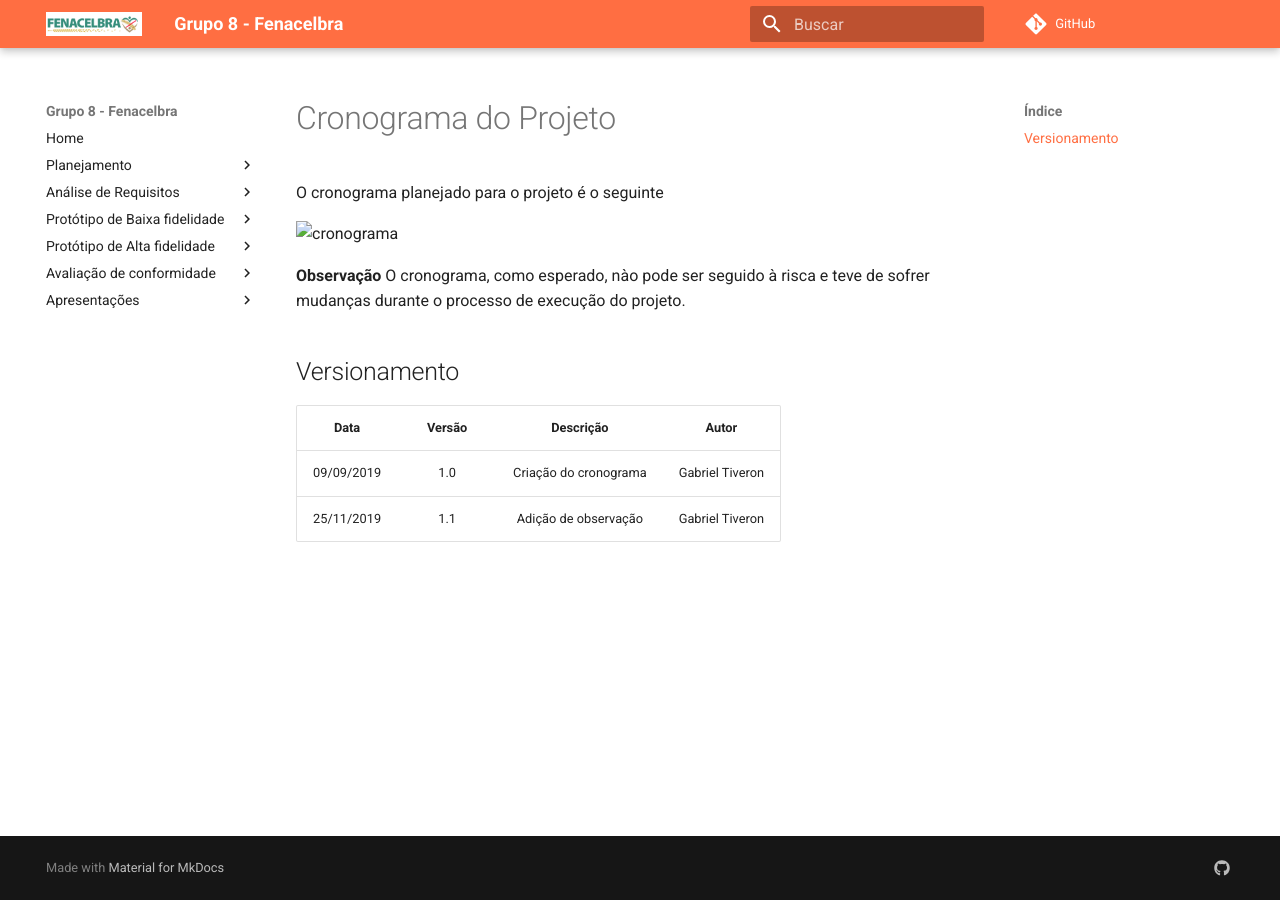
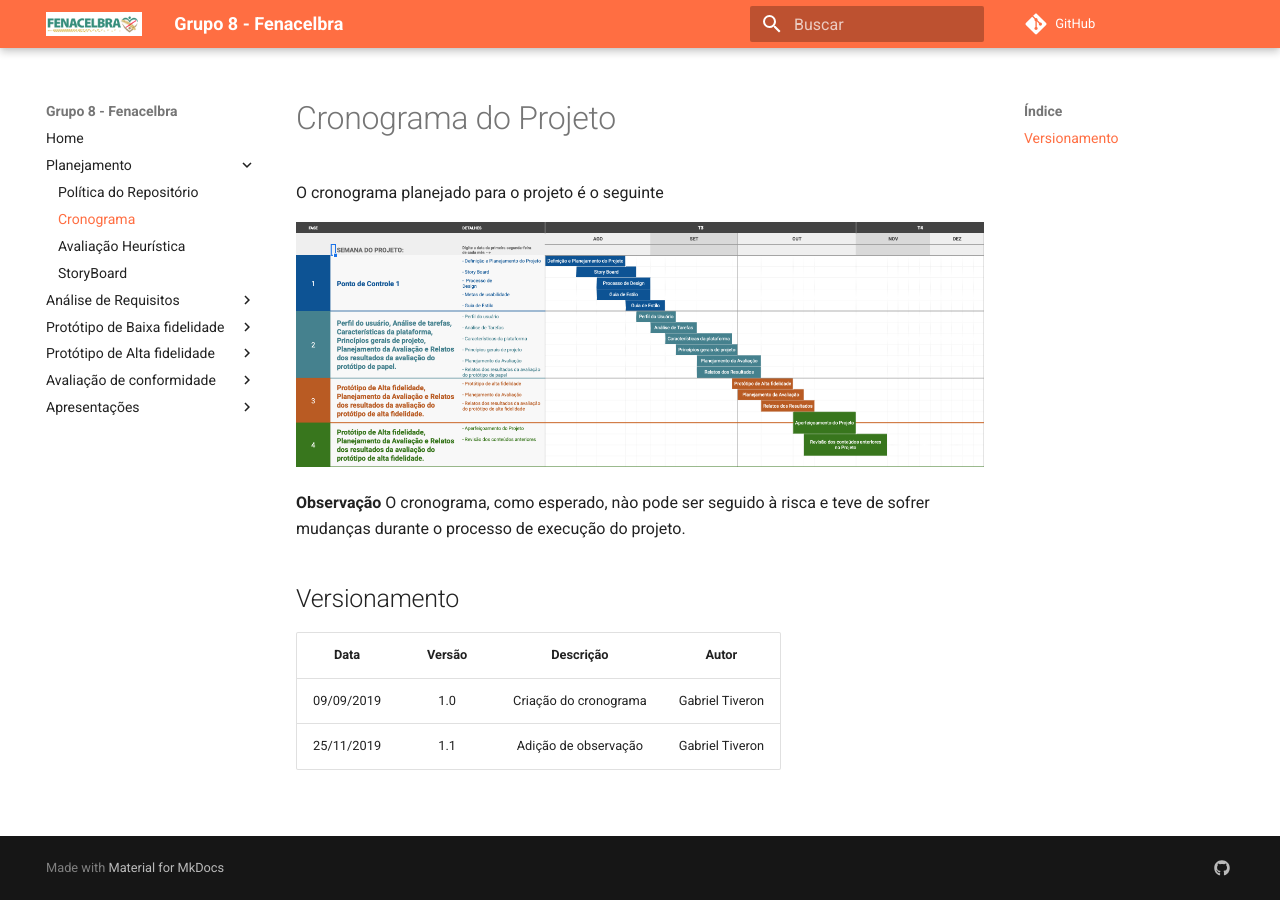
Before and after one commit to Interacao-Humano-Computador/2019.2-FENALCEBRA, an MkDocs documentation site: the page built from docs/planejamento/cronograma.md, in a window 1280 px wide. Built offline with MkDocs 1.6.1 and Material for MkDocs 9.7.7, drawn with Linux system fonts in a browser that asks for light colours; comment, search, counter and statistics services are not loaded.

Commit message:
Ajuste em linkagem

```diff
--- a/docs/planejamento/cronograma.md
+++ b/docs/planejamento/cronograma.md
@@ -2,7 +2,7 @@
 
 O cronograma planejado para o projeto é o seguinte
 
-![cronograma](../assets/img/cronograma.png)
+![cronograma](../assets/img/Cronograma.png)
 
 **Observação** O cronograma, como esperado, nào pode ser seguido à risca e teve de sofrer mudanças durante o processo de execução do projeto.
 
--- a/mkdocs.yml
+++ b/mkdocs.yml
@@ -5,6 +5,7 @@ nav:
   - Home: index.md
   - Planejamento:
       - Política do Repositório: "planejamento/politicas.md"
+      - Cronograma: "planejamento/cronograma.md"
       - Avaliação Heurística: "planejamento/avaliacao_heuristica.md"
       - StoryBoard: "planejamento/storyboard.md"
 
```
